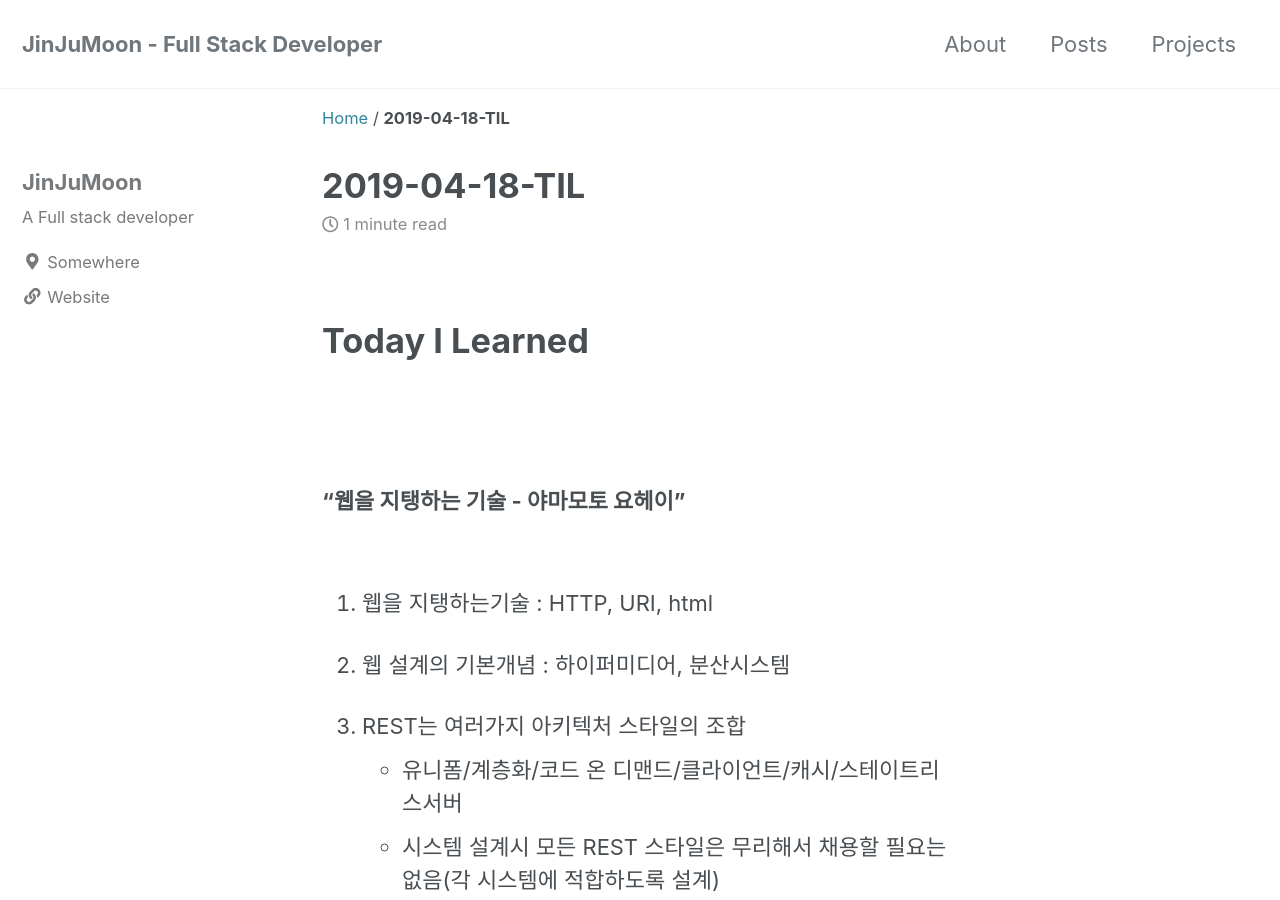
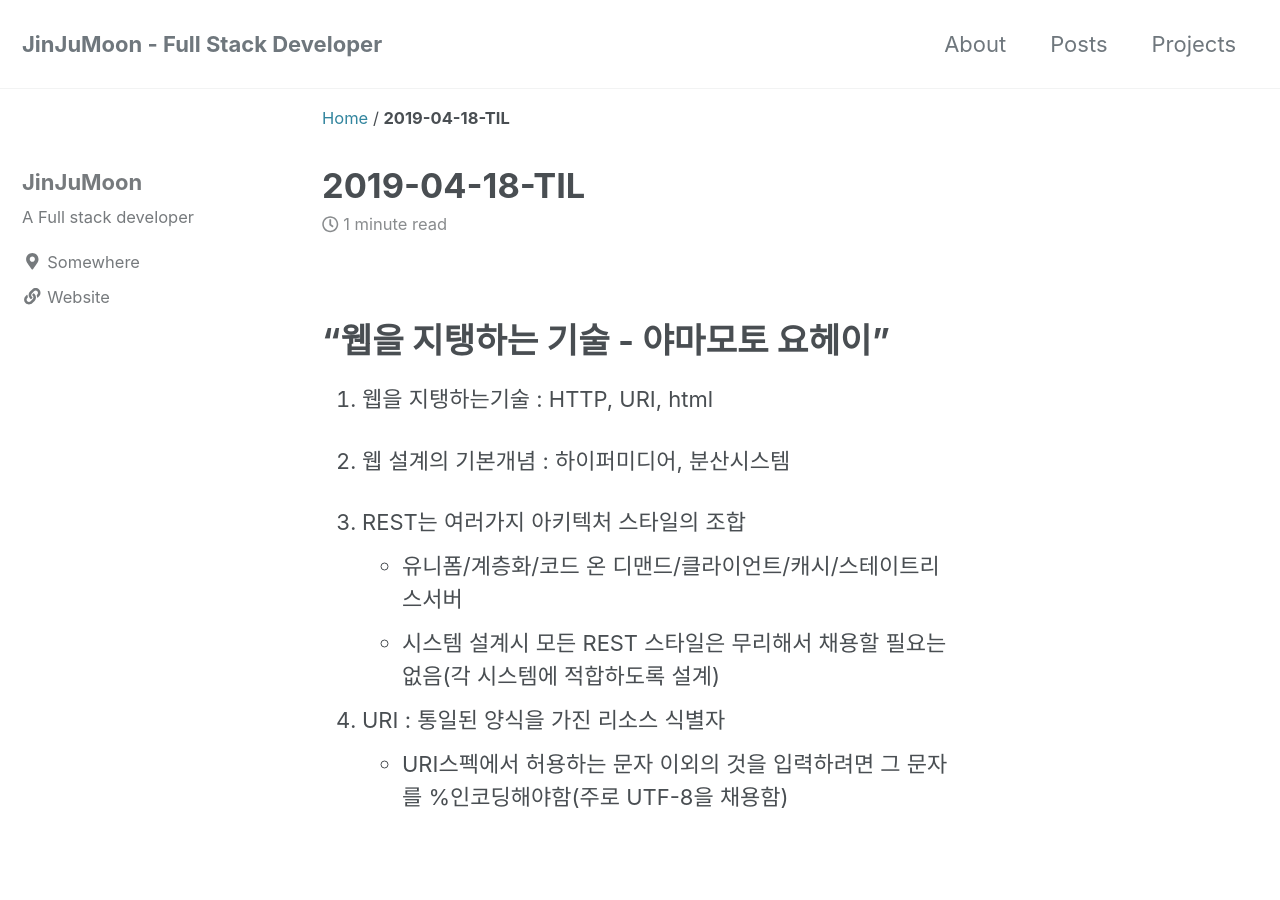
Before and after one commit to JinJuMoon/JinJuMoon.github.io, a Jekyll site: the page built from _posts/2019-04-18-TIL.md, in a window 1280 px wide and 900 px high. Built offline with Jekyll 4.4.1, drawn with Linux system fonts in a browser that asks for light colours; cached includes are drawn as plain includes.

Commit message:
edit post

```diff
--- a/_posts/2019-04-18-TIL.md
+++ b/_posts/2019-04-18-TIL.md
@@ -5,14 +5,7 @@ tag: [TIL, 웹을지탱하는기술, HTTP, URI, REST, java, node.js]
 ---
 <br>
 
-# Today I Learned
-
-<br>
-<br>
-
-### "웹을 지탱하는 기술 - 야마모토 요헤이"
-
-<br>
+# "웹을 지탱하는 기술 - 야마모토 요헤이"
 
 1. 웹을 지탱하는기술 : HTTP, URI, html
 
@@ -29,7 +22,7 @@ tag: [TIL, 웹을지탱하는기술, HTTP, URI, REST, java, node.js]
 <br>
 <br>
 
-### java vs node.js?
+# java vs node.js?
 
 <br>
 
```
Also changed, not shown: other parts of _posts/2019-04-18-TIL.md (+5 -5 lines).
